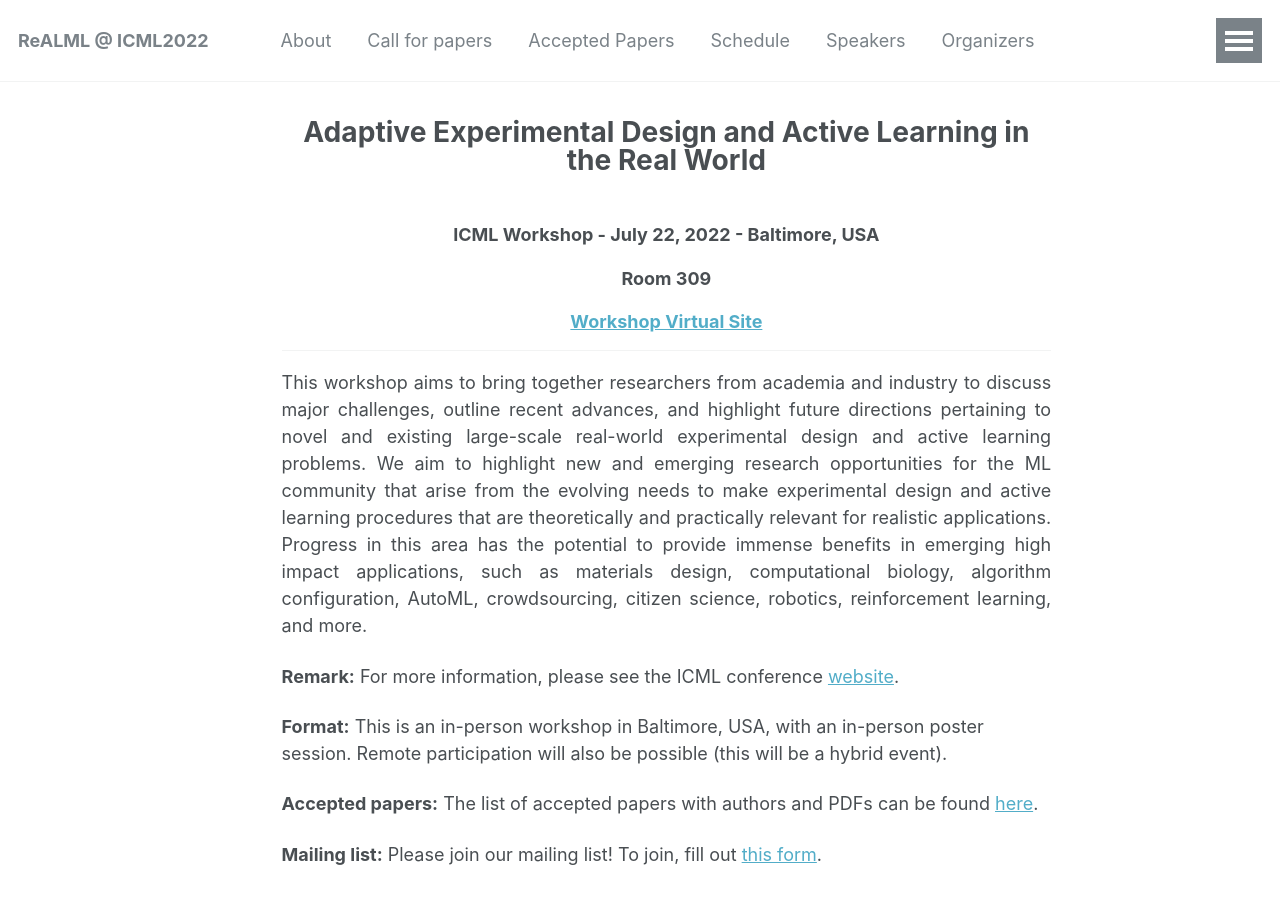
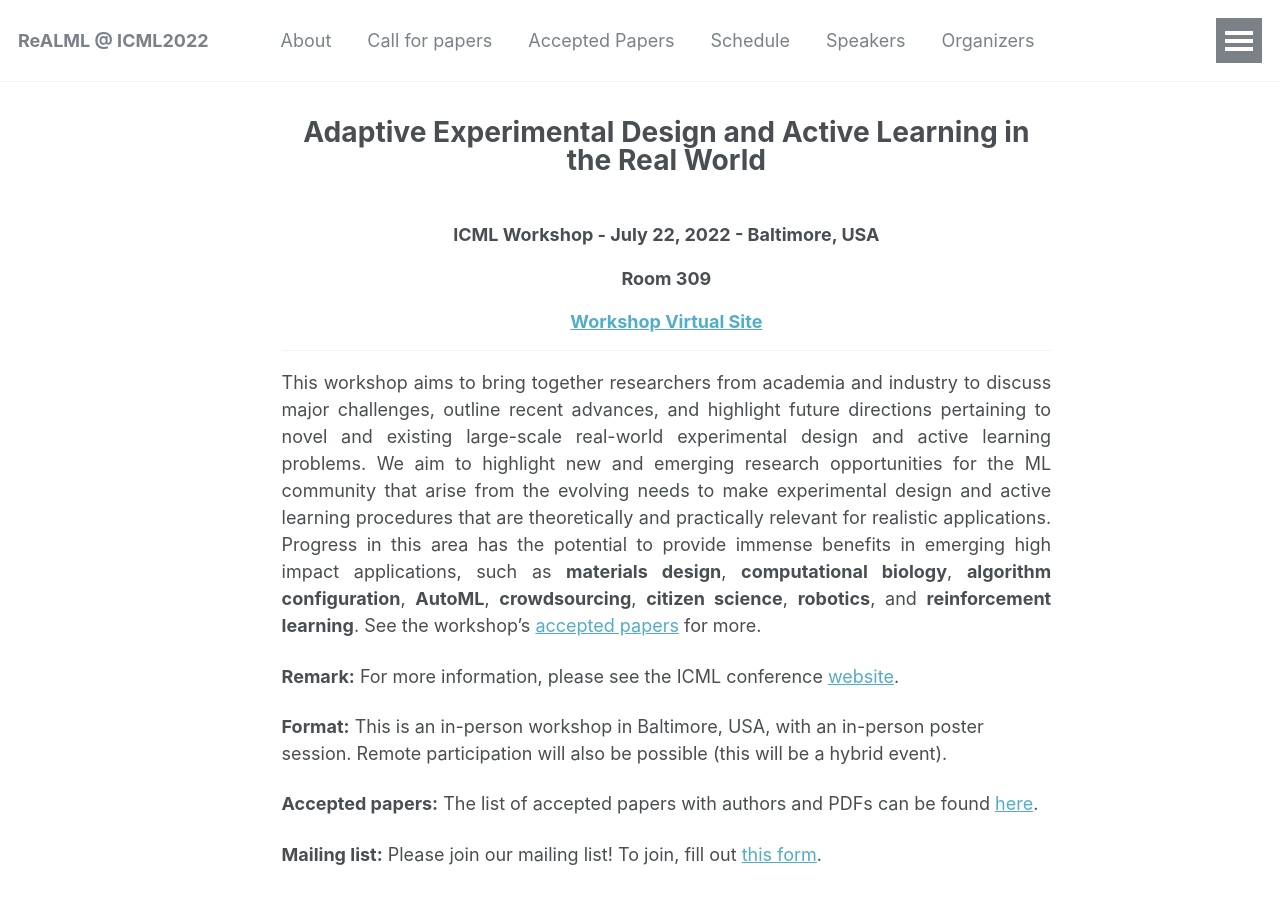
Before and after one commit to realworldml/icml2022, a Jekyll site: the page built from _pages/about.md, in a window 1280 px wide and 900 px high. Built offline with Jekyll 4.4.1, drawn with Linux system fonts in a browser that asks for light colours.

Commit message:
update about page link to accepted papers

```diff
--- a/_pages/about.md
+++ b/_pages/about.md
@@ -61,7 +61,7 @@ feature_row_custom2:
 ------
 
 {: .text-justify}
-This workshop aims to bring together researchers from academia and industry to discuss major challenges, outline recent advances, and highlight future directions pertaining to novel and existing large-scale real-world experimental design and active learning problems. We aim to highlight new and emerging research opportunities for the ML community that arise from the evolving needs to make experimental design and active learning procedures that are theoretically and practically relevant for realistic applications. Progress in this area has the potential to provide immense benefits in emerging high impact applications, such as materials design, computational biology, algorithm configuration, AutoML, crowdsourcing, citizen science, robotics, reinforcement learning, and more.
+This workshop aims to bring together researchers from academia and industry to discuss major challenges, outline recent advances, and highlight future directions pertaining to novel and existing large-scale real-world experimental design and active learning problems. We aim to highlight new and emerging research opportunities for the ML community that arise from the evolving needs to make experimental design and active learning procedures that are theoretically and practically relevant for realistic applications. Progress in this area has the potential to provide immense benefits in emerging high impact applications, such as **materials design**, **computational biology**, **algorithm configuration**, **AutoML**, **crowdsourcing**, **citizen science**, **robotics**, and **reinforcement learning**. See the workshop's [accepted papers](/accepted/) for more.
 
 
 **Remark:** For more information, please see the ICML conference [website](https://icml.cc/Conferences/2022/Dates).
```
